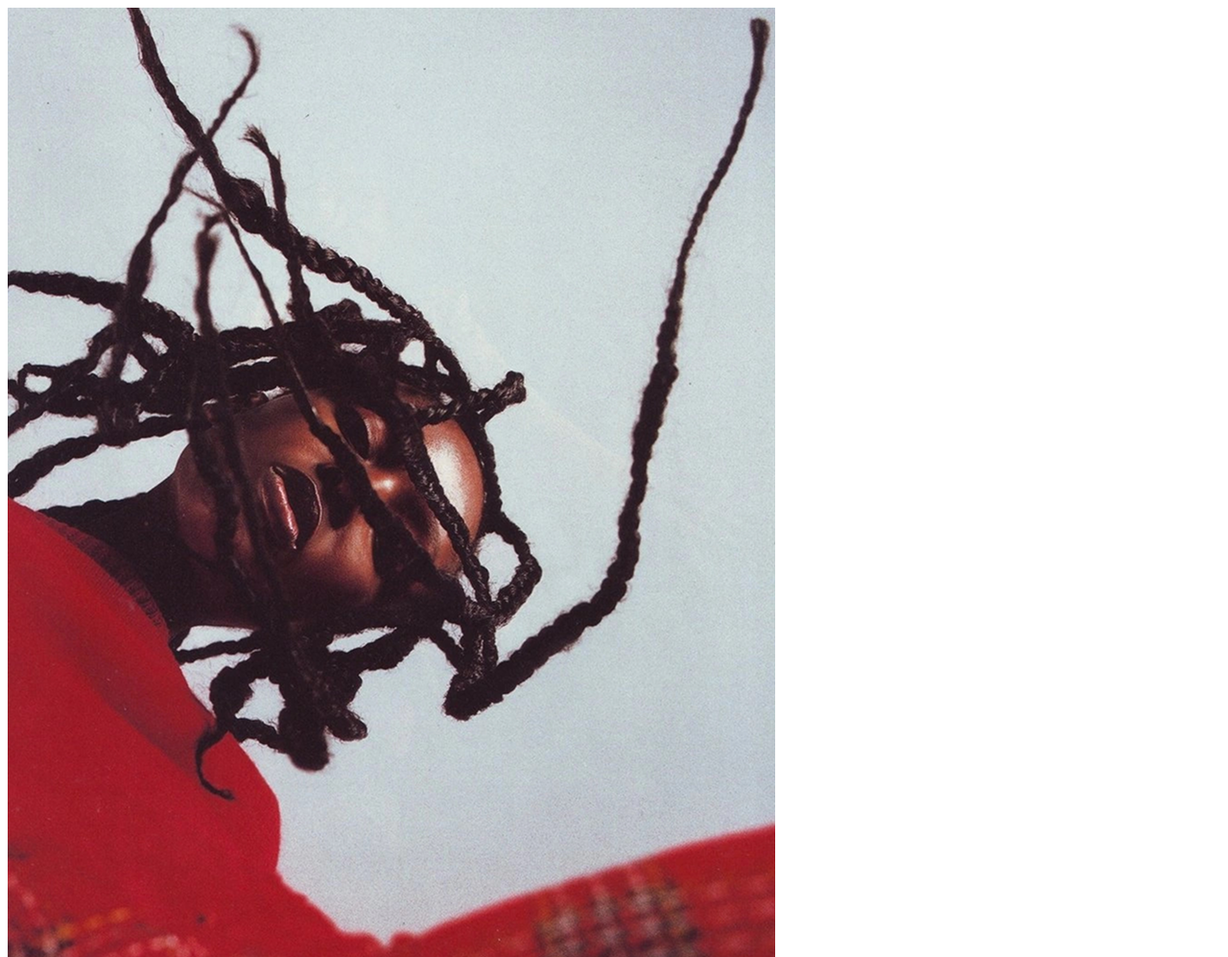
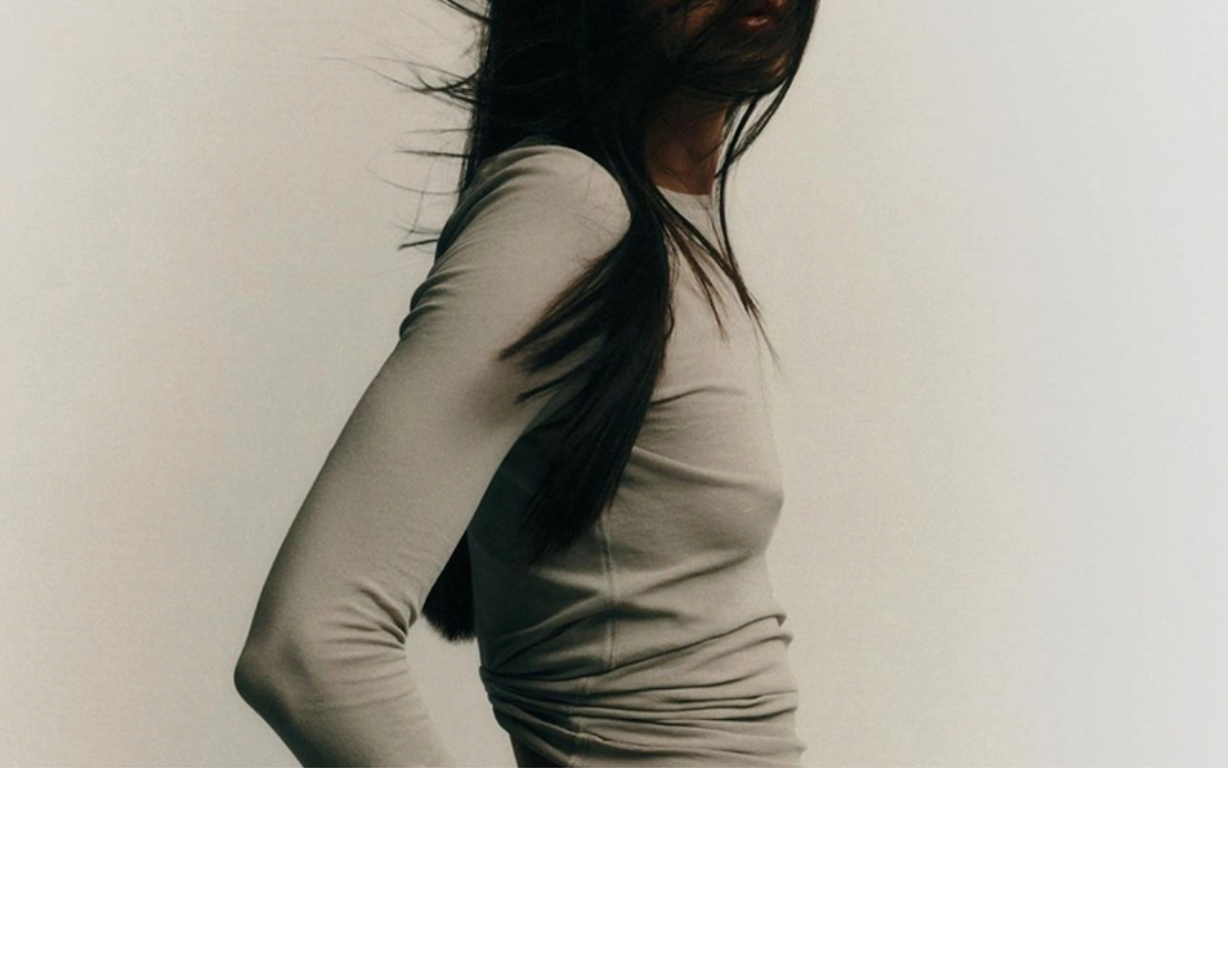
Before and after one commit to STASKO24/Aperture, a plain HTML site: page index.html in a window 1280 px wide. Shown: the top 997 px of the page at 96% size. After the commit the page ends 800 px from the top, so only its background shows below. Drawn offline with Linux system fonts and the light colour scheme.

Commit message:
Add CSS properties to images

```diff
--- a/index.html
+++ b/index.html
@@ -6,6 +6,7 @@
           content="width=device-width, user-scalable=no, initial-scale=1.0, maximum-scale=1.0, minimum-scale=1.0">
     <meta http-equiv="X-UA-Compatible" content="ie=edge">
     <title>Apertura</title>
+    <link rel="stylesheet" href="style.css">
 </head>
 <body>
   <div class="hero">
--- /dev/null
+++ b/style.css
@@ -0,0 +1,14 @@
+* {
+    margin: 0;
+    padding: 0;
+    box-sizing: border-box;
+}
+
+.intro-img{
+    position: absolute;
+    left: 0;
+    width: 100%;
+    height: 100svh;
+    display: block;
+    object-fit: cover;
+}
```
